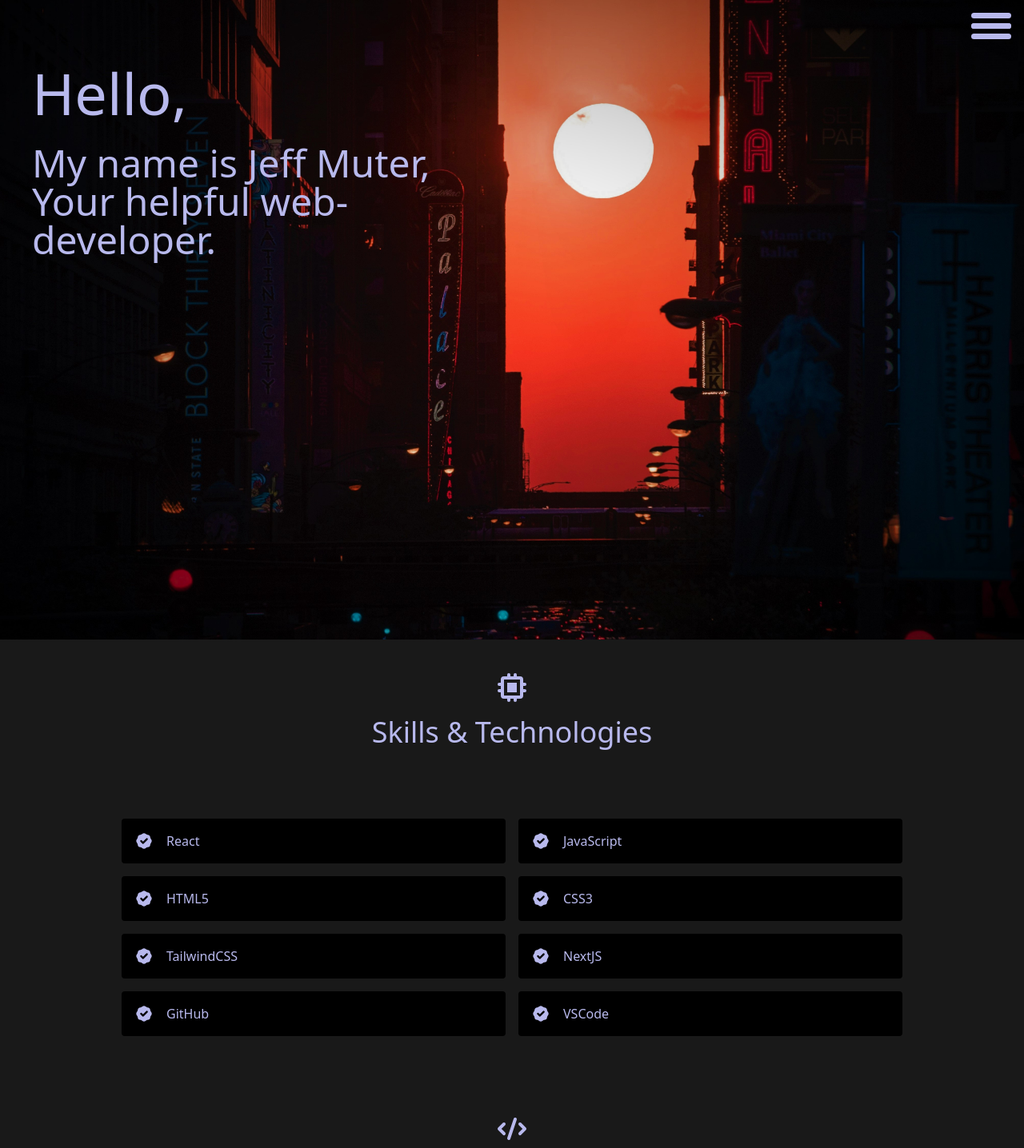
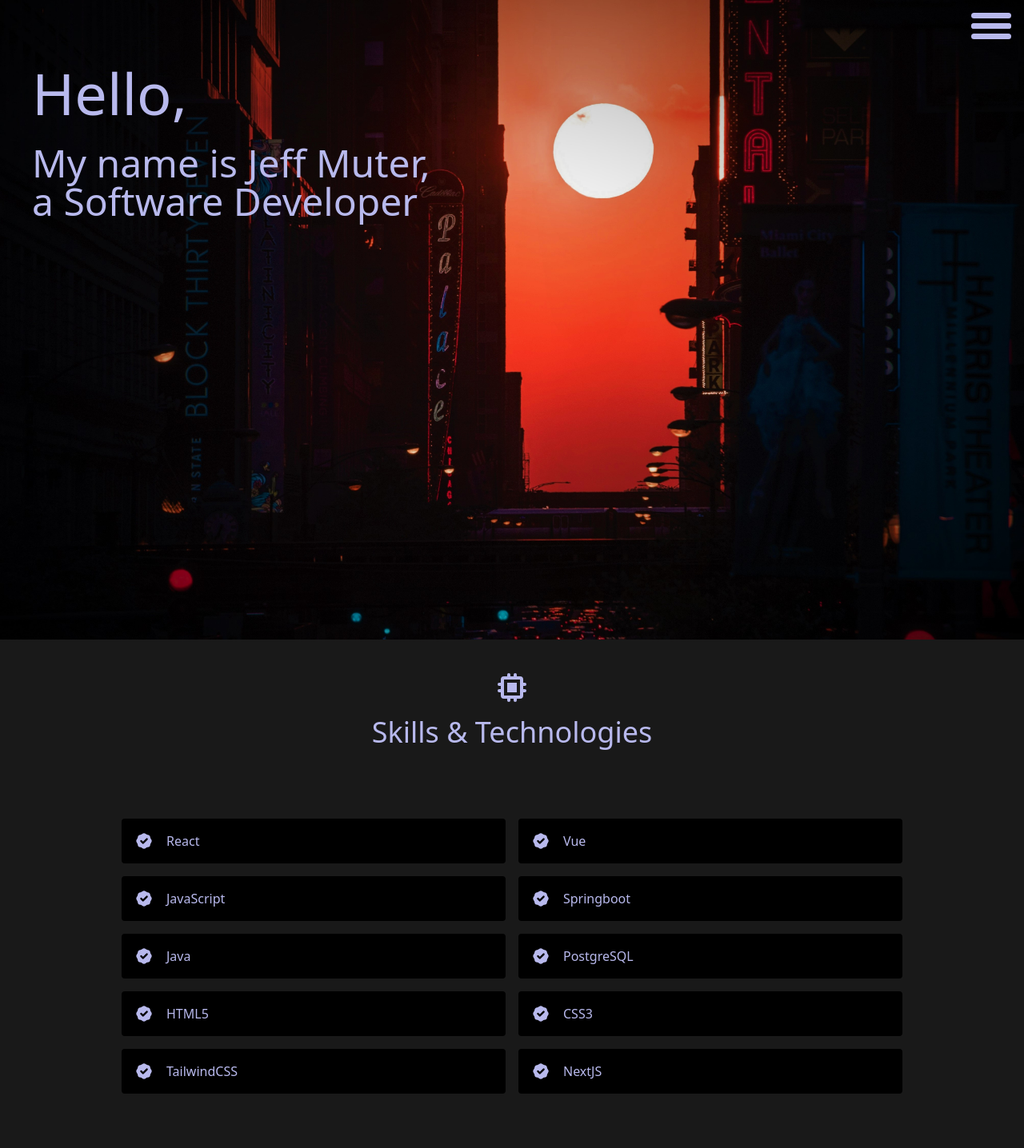
Before and after one commit to JeffMuter/jeffmuter-portfolio, a React (Create React App) app: page / in a window 1280 px wide. Shown: the top 1436 px of the page at 80% size. Built offline with nearby package versions, Linux system fonts and the light colour scheme.

Commit message:
updating desc, added skills to array, changed nav

```diff
--- a/src/components/About/About.js
+++ b/src/components/About/About.js
@@ -44,7 +44,7 @@ const About = (props) => {
               isLoaded ? "translate-x-0" : "translate-x-1"
             } delay-500 title-font text-3xl md:lg:text-5xl leading-tight mb-4 mt-7 font-medium text-teal`}
           >
-            My name is Jeff Muter, Your helpful web-developer.
+            My name is Jeff Muter, a Software Developer
           </p>
         </div>
       </div>
--- a/src/components/NavBar/NavBar.js
+++ b/src/components/NavBar/NavBar.js
@@ -32,13 +32,13 @@ const NavBar = (props) => {
         <aside className="sidebar" onClick={handleClick}>
           <nav className="sidebar">
             <Link
-              to="contact"
+              to="skills"
               smooth={true}
               duration={500}
               className="text-teal text-3xl font-medium cursor-pointer mt-2 mb-2"
               onClick={handleClick}
             >
-              Contact
+              Skills
             </Link>
             <Link
               to="projects"
@@ -50,13 +50,13 @@ const NavBar = (props) => {
               Projects
             </Link>
             <Link
-              to="skills"
+              to="contact"
               smooth={true}
               duration={500}
               className="text-teal text-3xl font-medium cursor-pointer mt-2 mb-2"
               onClick={handleClick}
             >
-              Skills
+              Contact
             </Link>
           </nav>
         </aside>
--- a/src/components/data.js
+++ b/src/components/data.js
@@ -35,13 +35,17 @@ export const projects = [
 
 export const skills = [
   "React",
+  "Vue",
   "JavaScript",
+  "Springboot",
+  "Java",
+  "PostgreSQL",
   "HTML5",
   "CSS3",
   "TailwindCSS",
   "NextJS",
-  "GitHub",
-  "VSCode",
+//  "GitHub",
+//  "VSCode",
 ];
 
 export const testimonials = [
```
